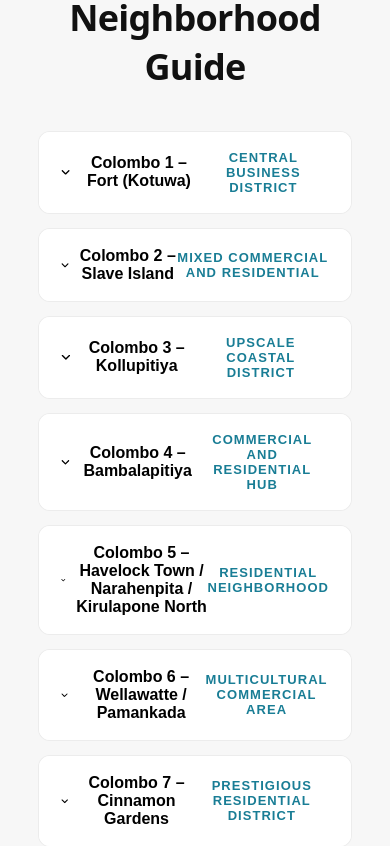
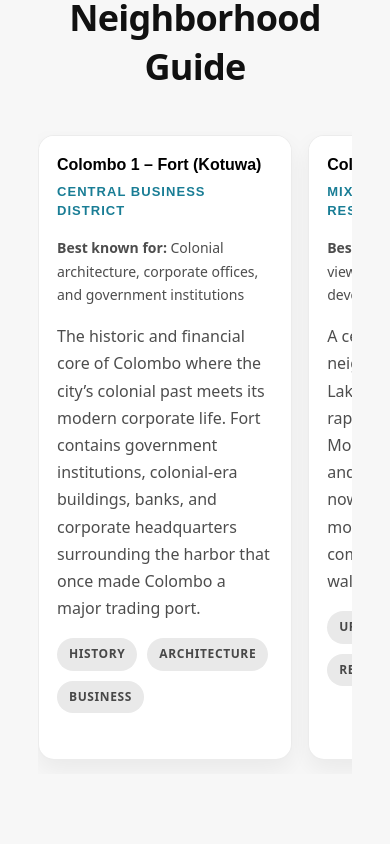
Before and after one commit to Lorenzo-55/Tourism_site, a React app in the folder Frontend/: page /places/colombo in a window 390 px wide. Shown: the part 2020-2866 px from the top of the page. Built offline with nearby package versions, Linux system fonts and the light colour scheme; the HTML template or start-up script is replaced by a standard one.

Commit message:
fix colombo districts

```diff
--- a/Frontend/src/Pages/Destinations/Colombo/ColomboPage.css
+++ b/Frontend/src/Pages/Destinations/Colombo/ColomboPage.css
@@ -164,7 +164,7 @@
   font-size: 13px;
   letter-spacing: 0.18em;
   font-weight: 700;
-  color: rgba(17,17,17,0.45);
+  color: rgba(17, 17, 17, 0.45);
 }
 
 .districts-title {
@@ -185,7 +185,7 @@
 .district-item {
   background: #ffffff;
   border-radius: 12px;
-  border: 1px solid rgba(17,17,17,0.08);
+  border: 1px solid rgba(17, 17, 17, 0.08);
   overflow: hidden;
 }
 
@@ -194,35 +194,67 @@
   padding: 18px 22px;
   display: flex;
   justify-content: space-between;
-  align-items: center;
+  align-items: flex-start;
+  gap: 18px;
   background: white;
   border: none;
   cursor: pointer;
+  text-align: left;
 }
 
 .district-left {
   display: flex;
-  align-items: center;
-  gap: 10px;
-  font-size: 16px;
+  align-items: flex-start;
+  gap: 12px;
+  min-width: 0;
 }
 
-/* teal accent on right text */
+.district-icon {
+  display: inline-flex;
+  align-items: center;
+  justify-content: center;
+  margin-top: 2px;
+  flex-shrink: 0;
+}
+
+
+.district-heading {
+  display: flex;
+  flex-direction: column;
+  gap: 6px;
+}
+
+.district-name {
+  font-size: 16px;
+  line-height: 1.35;
+}
+
 .district-type {
   font-size: 13px;
   font-weight: 700;
   letter-spacing: 0.08em;
   text-transform: uppercase;
   color: #197d95;
+  line-height: 1.4;
+  text-align: right;
+  flex-shrink: 0;
 }
 
 .district-body {
-  padding: 0 22px 20px 38px;
-  color: rgba(17,17,17,0.75);
+  padding: 0 22px 20px 46px;
+  color: rgba(17, 17, 17, 0.75);
   line-height: 1.7;
 }
 
-/* Best known for */
+/* desktop accordion */
+.district-item .district-body {
+  display: none;
+}
+
+.district-item.open .district-body {
+  display: block;
+}
+
 .district-best {
   margin: 6px 0 10px;
   font-size: 14px;
@@ -231,8 +263,6 @@
 .district-best strong {
   font-weight: 700;
 }
-
-/* tags */
 
 .district-tags {
   display: flex;
@@ -253,3 +283,66 @@
   letter-spacing: 0.05em;
   text-transform: uppercase;
 }
+
+@media (max-width: 768px) {
+  .districts-list {
+    max-width: none;
+    margin: 0;
+    flex-direction: row;
+    gap: 16px;
+    overflow-x: auto;
+    overflow-y: hidden;
+    padding: 4px 2px 14px;
+    scroll-snap-type: x proximity;
+    -webkit-overflow-scrolling: touch;
+  }
+
+  .districts-list::-webkit-scrollbar {
+    height: 6px;
+  }
+
+  .districts-list::-webkit-scrollbar-track {
+    background: rgba(17, 17, 17, 0.06);
+    border-radius: 999px;
+  }
+
+  .districts-list::-webkit-scrollbar-thumb {
+    background: rgba(17, 17, 17, 0.18);
+    border-radius: 999px;
+  }
+
+  .district-item {
+    min-width: 82%;
+    max-width: 82%;
+    flex: 0 0 82%;
+    border-radius: 16px;
+    scroll-snap-align: start;
+    box-shadow: 0 10px 24px rgba(0, 0, 0, 0.06);
+  }
+
+  .district-summary {
+    padding: 18px 18px 10px;
+    cursor: default;
+    flex-direction: column;
+    align-items: flex-start;
+    gap: 8px;
+  }
+
+  .district-left {
+    width: 100%;
+  }
+
+  .district-icon {
+    display: none;
+  }
+
+  .district-type {
+    text-align: left;
+    padding-left: 0;
+  }
+
+  .district-body {
+    display: block !important;
+    padding: 0 18px 18px;
+  }
+}
--- a/Frontend/src/Pages/Destinations/Colombo/ColomboPage.jsx
+++ b/Frontend/src/Pages/Destinations/Colombo/ColomboPage.jsx
@@ -205,7 +205,6 @@ function DistrictsSection({ districts }) {
   return (
     <section className="colombo-districts">
       <div className="container">
-
         <div className="districts-head">
           <div className="districts-kicker">DISTRICTS</div>
           <h2 className="districts-title">District & Neighborhood Guide</h2>
@@ -216,22 +215,23 @@ function DistrictsSection({ districts }) {
             const isOpen = open === index;
 
             return (
-              <div key={district.name} className="district-item">
+              <div key={district.name} className={`district-item ${isOpen ? "open" : ""}`}>
                 <button
                   className="district-summary"
                   onClick={() => setOpen(isOpen ? null : index)}
+                  type="button"
                 >
                   <div className="district-left">
+                    <span className="district-icon">
                       {isOpen ? <FaAngleUp /> : <FaAngleDown />}
-                    <strong>{district.name}</strong>
+                    </span>
+
+                    <strong className="district-name">{district.name}</strong>
                   </div>
 
-                  <span className="district-type">
-                    {district.character}
-                  </span>
+                  <span className="district-type">{district.character}</span>
                 </button>
 
-                {isOpen && (
                 <div className="district-body">
                   {district.bestKnownFor && (
                     <p className="district-best">
@@ -239,9 +239,7 @@ function DistrictsSection({ districts }) {
                     </p>
                   )}
 
-                    {district.description && (
-                      <p>{district.description}</p>
-                    )}
+                  {district.description && <p>{district.description}</p>}
 
                   {district.tags && (
                     <div className="district-tags">
@@ -252,9 +250,7 @@ function DistrictsSection({ districts }) {
                       ))}
                     </div>
                   )}
-
                 </div>
-                )}
               </div>
             );
           })}
```
Lines whose indentation alone changed are shown as unchanged.
